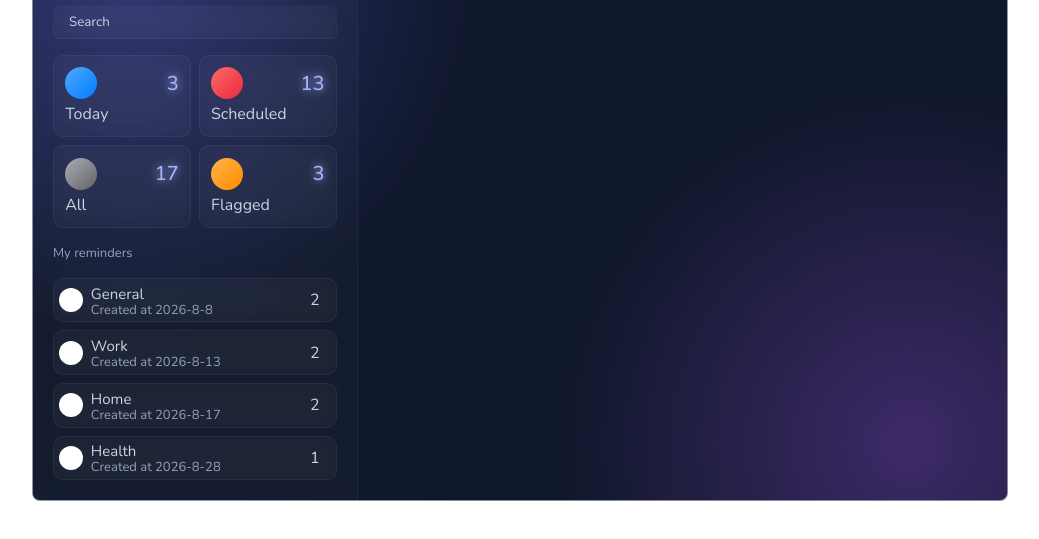
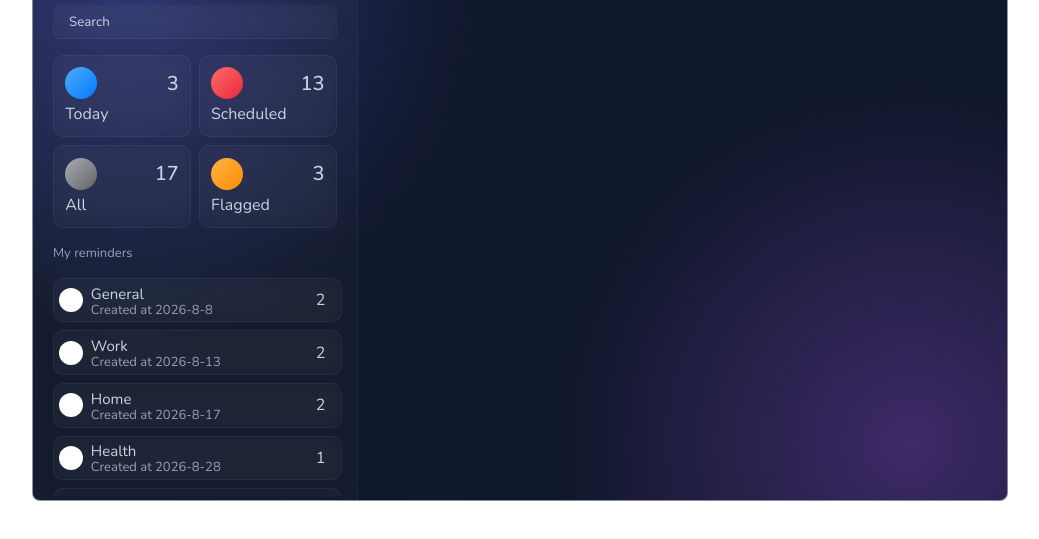
Before and after one commit to just-edd/remindr, a React (Vite) app in the folder web/: page / in a window 1280 px wide. Shown: the part 187-726 px from the top of the page, without its empty margins (120-1159 px from the left). Built offline with nearby package versions, Linux system fonts and the light colour scheme; a web font is replaced by a local one.

Commit message:
feat: sidebar styling

```diff
--- a/web/src/components/Sidebar.tsx
+++ b/web/src/components/Sidebar.tsx
@@ -67,7 +67,7 @@ const Sidebar: React.FC<SidebarProps> = ({ reminders, categories }) => {
                         <div className="left-side">
                             {cat.icon &&
                                 <div className="icon-box">
-                                    <i className={cat.icon}></i>
+                                    <i className={cat.icon} aria-hidden></i>
                                 </div>
                             }
 
--- a/web/src/index.css
+++ b/web/src/index.css
@@ -32,8 +32,6 @@
     font-family: var(--font-family);
 }
 
-::-webkit-scrollbar { width: 0; height: 0; }
-
 body {
     height: 100vh;
     display: flex;
--- a/web/src/styles/sidebar.css
+++ b/web/src/styles/sidebar.css
@@ -136,9 +136,8 @@ aside .filter-cards .filter-card header {
 
 aside .filter-cards .filter-card header p {
     font-size: 20px;
-    color: var(--color-accent);
+    color: var(--color-text);
     font-weight: 500;
-    filter: drop-shadow(0 0 5px var(--color-accent));
 }
 
 aside .filter-cards .filter-card header .icon-box {
@@ -179,7 +178,13 @@ aside .categories {
     flex-direction: column;
     gap: 0.5rem;
     overflow: auto;
+    padding: 1rem;
+    margin: -1rem;
+    margin-right: -1.35rem;
 }
+
+aside .categories::-webkit-scrollbar { width: 1px; }
+aside .categories::-webkit-scrollbar-thumb { background: rgba(255, 255, 255, 0.1); }
 
 aside .categories .category {
     color: var(--color-text);
@@ -210,6 +215,13 @@ aside .categories .category .left-side .icon-box {
     align-items: center;
 }
 
+aside .categories .category:hover .left-side .icon-box { background: var(--card-color); }
+aside .categories .category:hover .left-side .icon-box i {
+    background: none;
+    -webkit-text-fill-color: #ffffff;
+    color: #ffffff;
+}
+
 aside .categories .category .left-side .description {
     display: flex;
     flex-direction: column;
```
